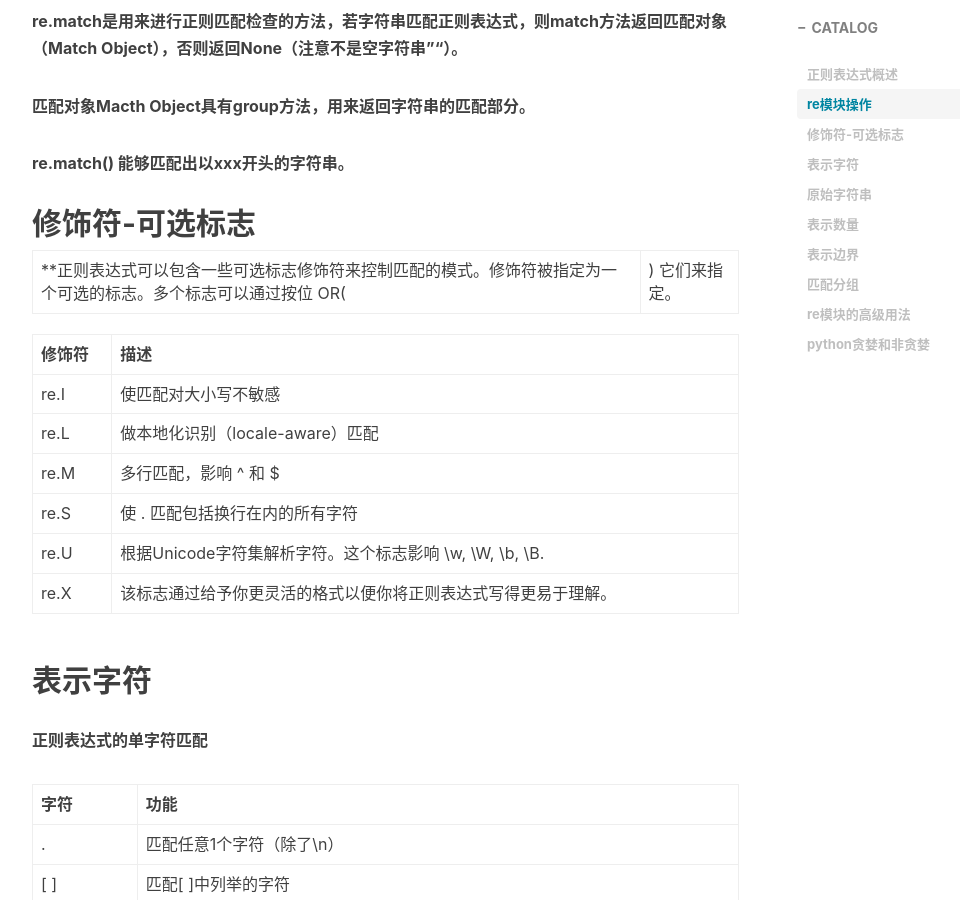
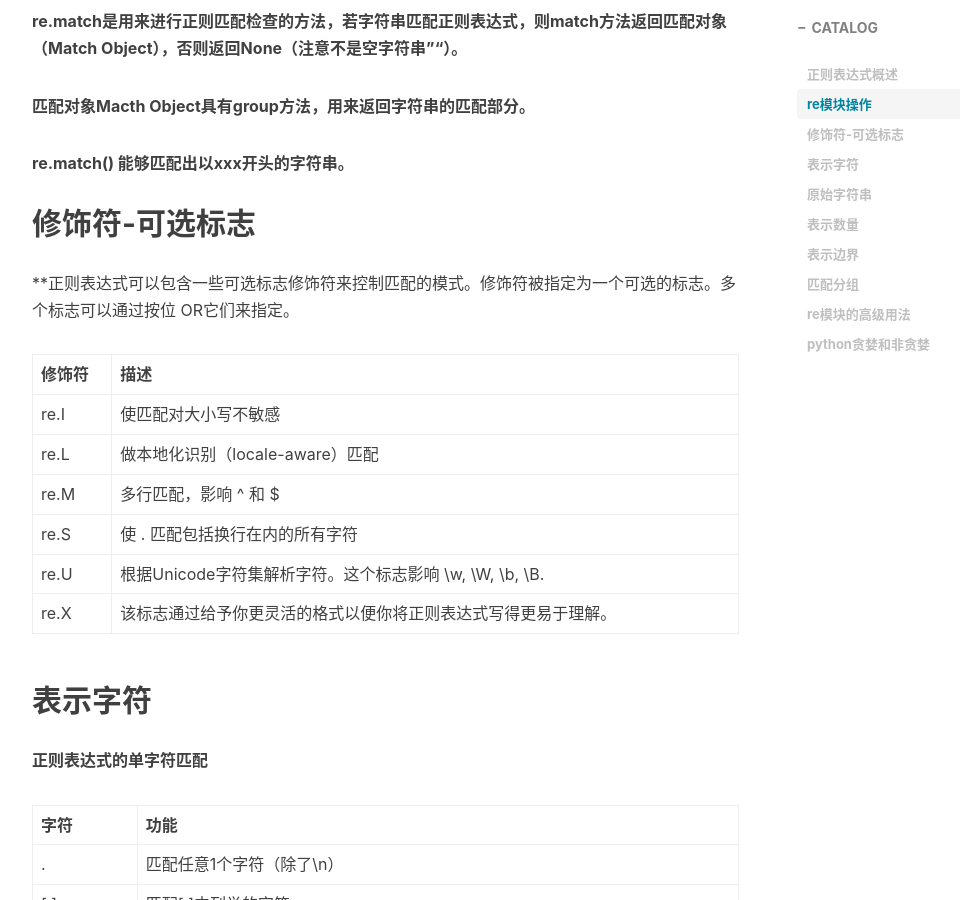
Before and after one commit to wuqiufeng/wuqiufeng.github.io, a Jekyll site: the page built from _posts/2018-01-08-正则表达式.md, in a window 1280 px wide and 900 px high, scrolled down 1296 px. Shown: the whole window, without its empty margins (233-1193 px from the left). Built offline with Jekyll 4.4.1, drawn with Linux system fonts in a browser that asks for light colours; nearby versions of some CDN libraries; comment, search, counter and statistics services are not loaded.

```diff
--- a/_posts/2018-01-08-正则表达式.md
+++ b/_posts/2018-01-08-正则表达式.md
@@ -44,7 +44,7 @@ result.group()
 
 ## 修饰符-可选标志
 
-**正则表达式可以包含一些可选标志修饰符来控制匹配的模式。修饰符被指定为一个可选的标志。多个标志可以通过按位 OR(|) 它们来指定。
+**正则表达式可以包含一些可选标志修饰符来控制匹配的模式。修饰符被指定为一个可选的标志。多个标志可以通过按位 OR它们来指定。
 
 
 |修饰符 | 描述|
```
